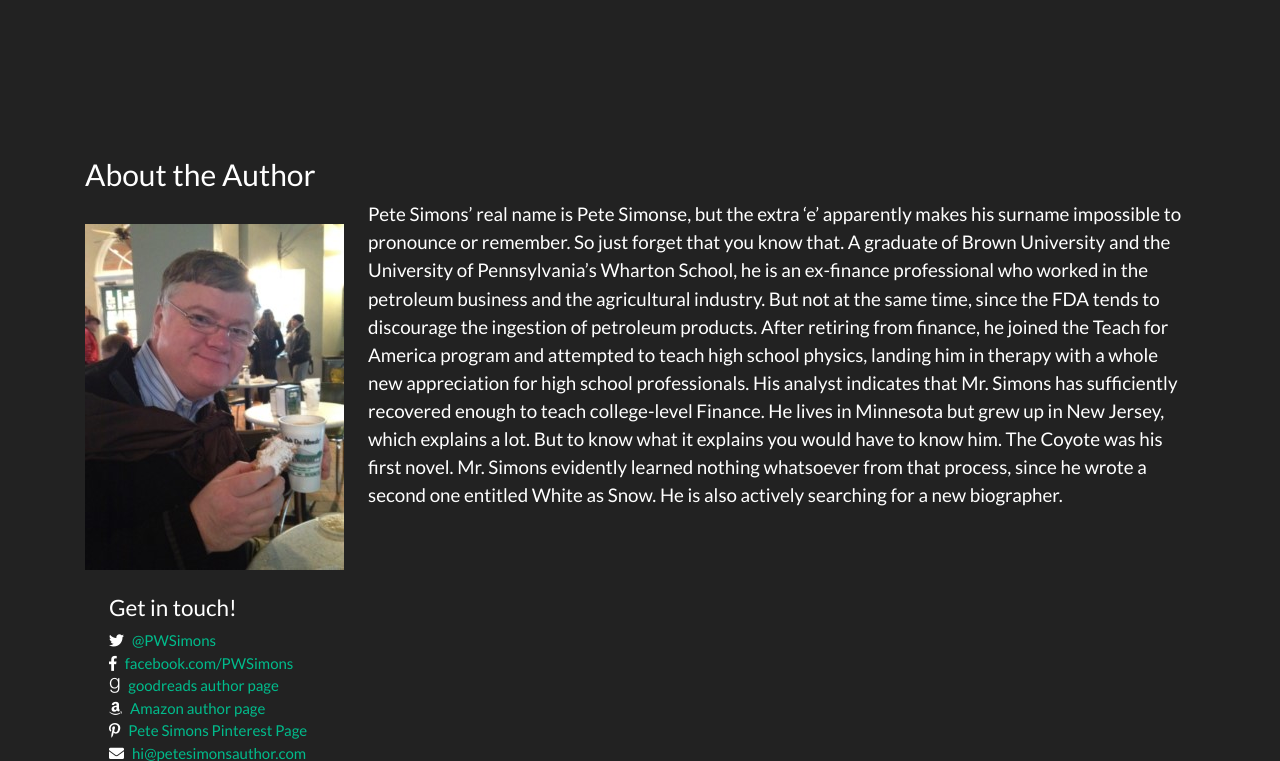
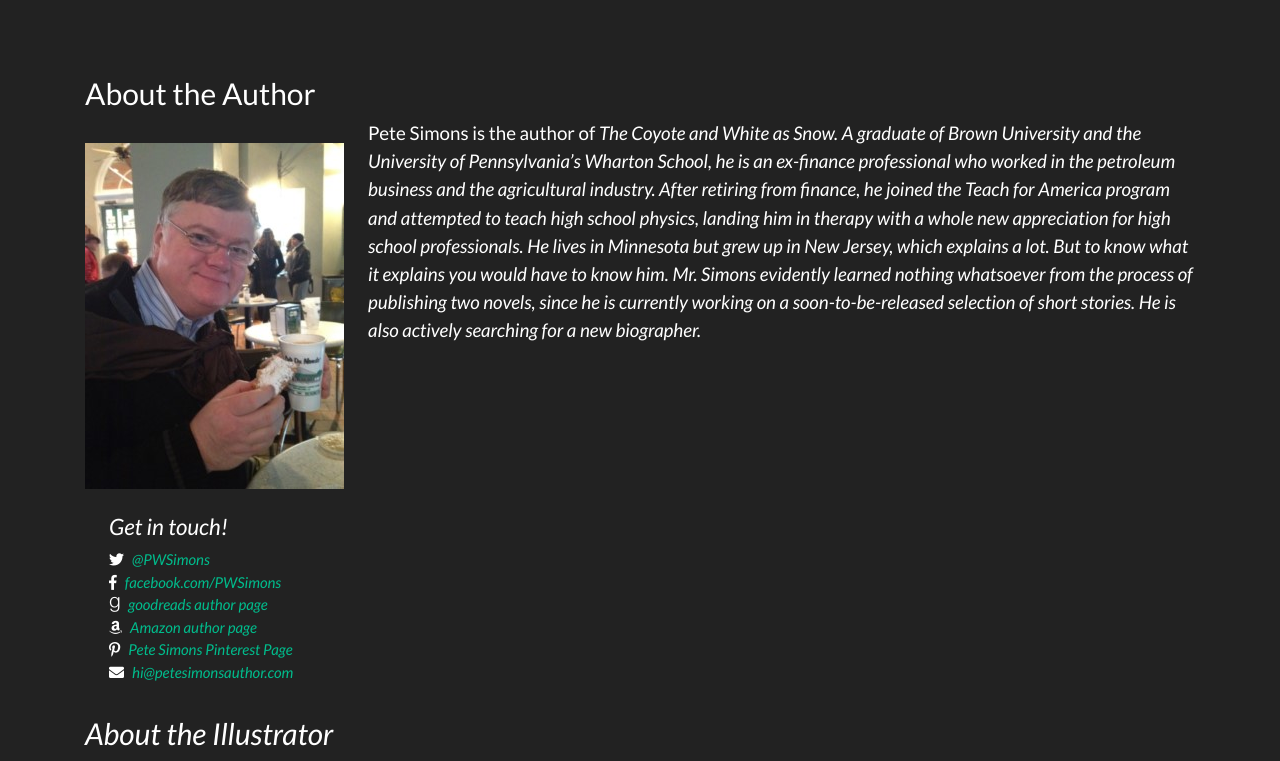
Before and after one commit to simonse-projects/author-site, a Jekyll site: the page white-as-snow.html, which Jekyll copies as it is, in a window 1280 px wide and 900 px high, scrolled down 1559 px, cut to the strip 139-900 px from the top of the window. Built offline with Jekyll 4.4.1, drawn with Linux system fonts in a browser that asks for light colours; nearby versions of some CDN libraries.

Commit message:
new bios on book pages

```diff
--- a/the-coyote.html
+++ b/the-coyote.html
@@ -143,7 +143,7 @@
                 <!-- <img class="rounded-circle img-fluid" src="http://placehold.it/200x200" alt=""> -->
                 <img class="img-fluid" src="images/photo1.jpg">
               </div>
-              <p class="lead">Pete Simons’ real name is Pete Simonse, but the extra ‘e’ apparently makes his surname impossible to pronounce or remember. So just forget that you know that. A graduate of Brown University and the University of Pennsylvania’s Wharton School, he is an ex-finance professional who worked in the petroleum business and the agricultural industry. But not at the same time, since the FDA tends to discourage the ingestion of petroleum products. After retiring from finance, he joined the Teach for America program and attempted to teach high school physics, landing him in therapy with a whole new appreciation for high school professionals. His analyst indicates that Mr. Simons has sufficiently recovered enough to teach college-level Finance. He lives in Minnesota but grew up in New Jersey, which explains a lot. But to know what it explains you would have to know him. The Coyote was his first novel. Mr. Simons evidently learned nothing whatsoever from that process, since he wrote a second one entitled White as Snow. He is also actively searching for a new biographer.</p>
+              <p class="lead">Pete Simons is the author of <em>The Coyote</em> and <em>White as Snow</em>. A graduate of Brown University and the University of Pennsylvania’s Wharton School, he is an ex-finance professional who worked in the petroleum business and the agricultural industry. After retiring from finance, he joined the Teach for America program and attempted to teach high school physics, landing him in therapy with a whole new appreciation for high school professionals. He lives in Minnesota but grew up in New Jersey, which explains a lot. But to know what it explains you would have to know him. Mr. Simons evidently learned nothing whatsoever from the process of publishing two novels, since he is currently working on a soon-to-be-released selection of short stories. He is also actively searching for a new biographer.</p>
             </div>
             <div class="col-lg-12 ml-4"><h4>Get in touch!</h4>
               <ul class="list-unstyled">
--- a/white-as-snow.html
+++ b/white-as-snow.html
@@ -98,8 +98,8 @@
                 <p class="card-text">Buy now:</p>
                 <a class="btn btn-primary mb-1" target="_blank" href="https://www.amazon.com/Coyote-Pete-Simons/dp/1721671706/ref=sr_1_1?ie=UTF8&qid=1530375076&sr=8-1&keywords=the+coyote+pete+simons">Amazon</a>
                 <a class="btn btn-primary mb-1" target="_blank" href="https://www.barnesandnoble.com/w/the-coyote-pete-simons/1128999074?ean=9781538088517">Barnes & Noble</a>
-                <a class="btn btn-primary mb-1" target="_blank" href="https://www.amazon.com/Coyote-Pete-Simons-ebook/dp/B07G1R7FVF/ref=sr_1_2?ie=UTF8&qid=1533052323&sr=8-2&keywords=the+coyote+pete+simons">Kindle</a>
-                <a class="btn btn-primary mb-1" target="_blank" href="https://www.barnesandnoble.com/w/the-coyote-pete-simons/1128999074?ean=2940161786833">Nook</a>
+                <!-- <a class="btn btn-primary mb-1" target="_blank" href="https://www.amazon.com/Coyote-Pete-Simons-ebook/dp/B07G1R7FVF/ref=sr_1_2?ie=UTF8&qid=1533052323&sr=8-2&keywords=the+coyote+pete+simons">Kindle</a>
+                <a class="btn btn-primary mb-1" target="_blank" href="https://www.barnesandnoble.com/w/the-coyote-pete-simons/1128999074?ean=2940161786833">Nook</a> -->
               </div>
             <!-- </div> -->
           </div>
@@ -142,7 +142,7 @@
                 <!-- <img class="rounded-circle img-fluid" src="http://placehold.it/200x200" alt=""> -->
                 <img class="img-fluid" src="images/photo1.jpg">
               </div>
-              <p class="lead">Pete Simons’ real name is Pete Simonse, but the extra ‘e’ apparently makes his surname impossible to pronounce or remember. So just forget that you know that. A graduate of Brown University and the University of Pennsylvania’s Wharton School, he is an ex-finance professional who worked in the petroleum business and the agricultural industry. But not at the same time, since the FDA tends to discourage the ingestion of petroleum products. After retiring from finance, he joined the Teach for America program and attempted to teach high school physics, landing him in therapy with a whole new appreciation for high school professionals. His analyst indicates that Mr. Simons has sufficiently recovered enough to teach college-level Finance. He lives in Minnesota but grew up in New Jersey, which explains a lot. But to know what it explains you would have to know him. The Coyote was his first novel. Mr. Simons evidently learned nothing whatsoever from that process, since he wrote a second one entitled White as Snow. He is also actively searching for a new biographer.</p>
+              <p class="lead">Pete Simons is the author of <em>The Coyote<em> and <em>White as Snow<em>. A graduate of Brown University and the University of Pennsylvania’s Wharton School, he is an ex-finance professional who worked in the petroleum business and the agricultural industry. After retiring from finance, he joined the Teach for America program and attempted to teach high school physics, landing him in therapy with a whole new appreciation for high school professionals. He lives in Minnesota but grew up in New Jersey, which explains a lot. But to know what it explains you would have to know him. Mr. Simons evidently learned nothing whatsoever from the process of publishing two novels, since he is currently working on a soon-to-be-released selection of short stories. He is also actively searching for a new biographer.</p>
             </div>
             <div class="col-lg-12 ml-4"><h4>Get in touch!</h4>
               <ul class="list-unstyled">
```
